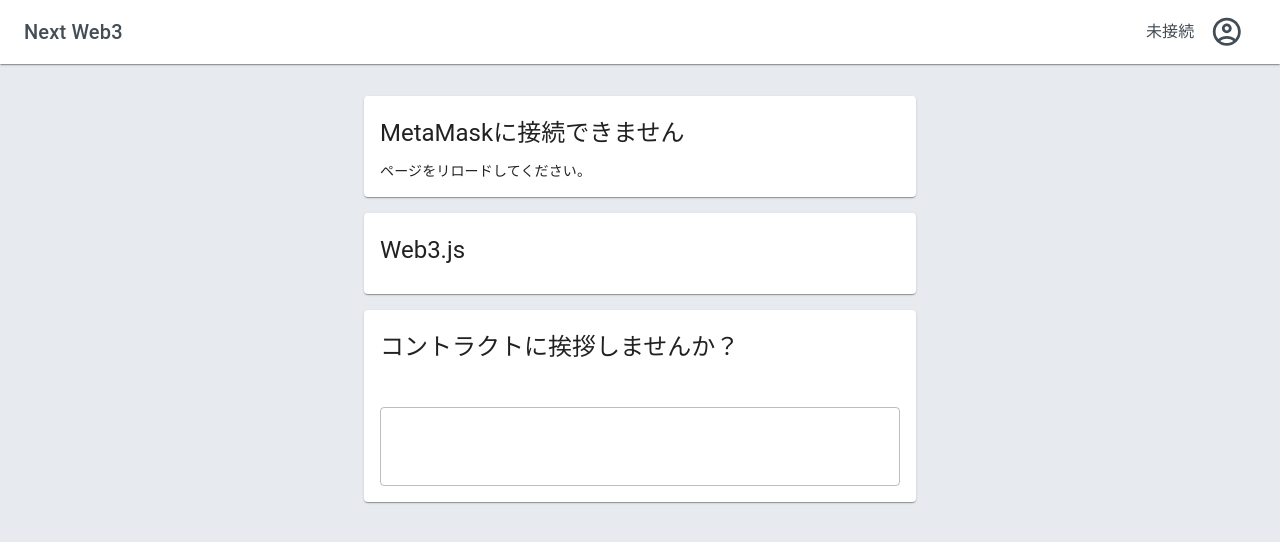
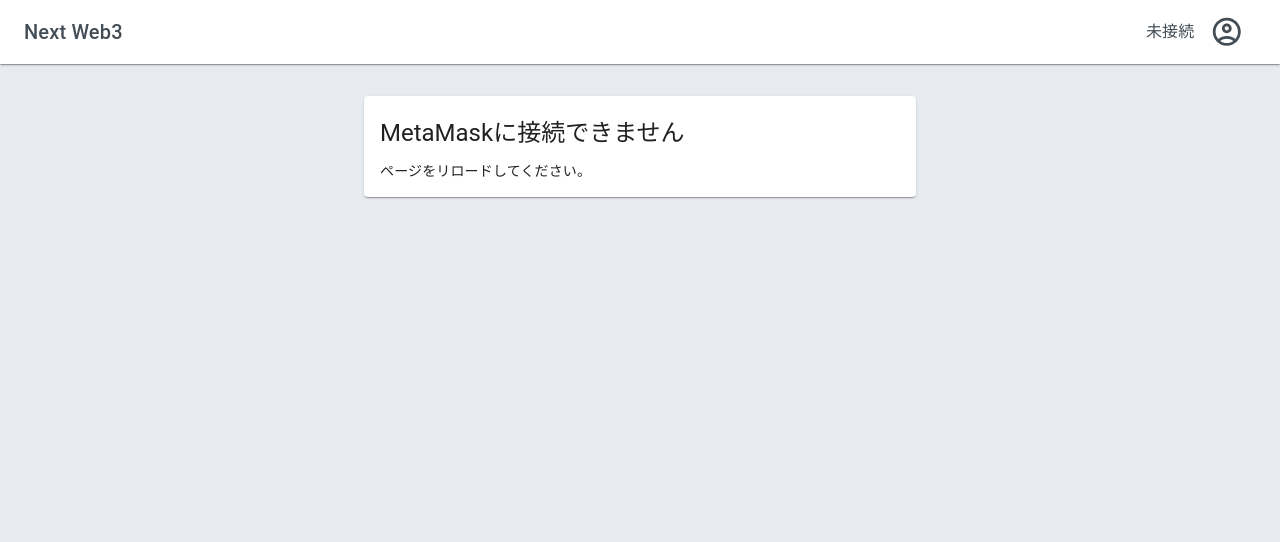
Before and after one commit to TakenokoTech/nextjs-web3, a Next.js app: page / in a window 1280 px wide. Shown: the top 542 px of the page. Built offline with nearby package versions, Linux system fonts and the light colour scheme.

Commit message:
fix text.

```diff
--- a/src/components/EthCard.tsx
+++ b/src/components/EthCard.tsx
@@ -13,6 +13,7 @@
   canActions: boolean;
   buttonText?: string;
   onClick?: () => void;
+  display?: null | "none";
   children?: ReactNode;
 }
 
@@ -43,7 +44,7 @@
   );
 
   return (
-    <Card sx={{ minWidth: 275 }}>
+    <Card sx={{ minWidth: 400, display: props.display }}>
       {content}
       {actions}
     </Card>
--- a/src/pages/index.tsx
+++ b/src/pages/index.tsx
@@ -62,11 +62,14 @@
               canActions={!!account}
               onClick={onClickSentEth}
             />
-            <EthCard title={"Web3.js"} subtitle={""} canActions={false}>
-              <Typography variant="body2" display={web3Account ? null : "none"}>
-                account: {web3Account}
-              </Typography>
-              <Typography variant="body2" display={web3Balance ? null : "none"}>
+            <EthCard
+              title={"Web3.js"}
+              subtitle={""}
+              canActions={false}
+              display={web3Account ? null : "none"}
+            >
+              <Typography variant="body2">account: {web3Account}</Typography>
+              <Typography variant="body2">
                 balance: {web3Balance} ether
               </Typography>
             </EthCard>
@@ -76,6 +79,7 @@
               canActions={!!account}
               onClick={onClickConnect}
               buttonText={"ハローコンストラクト！"}
+              display={web3Account ? null : "none"}
             >
               <Typography variant="body2" display={web3Balance ? null : "none"}>
                 contract address: {CONTRACT_ADDRESS}
```
